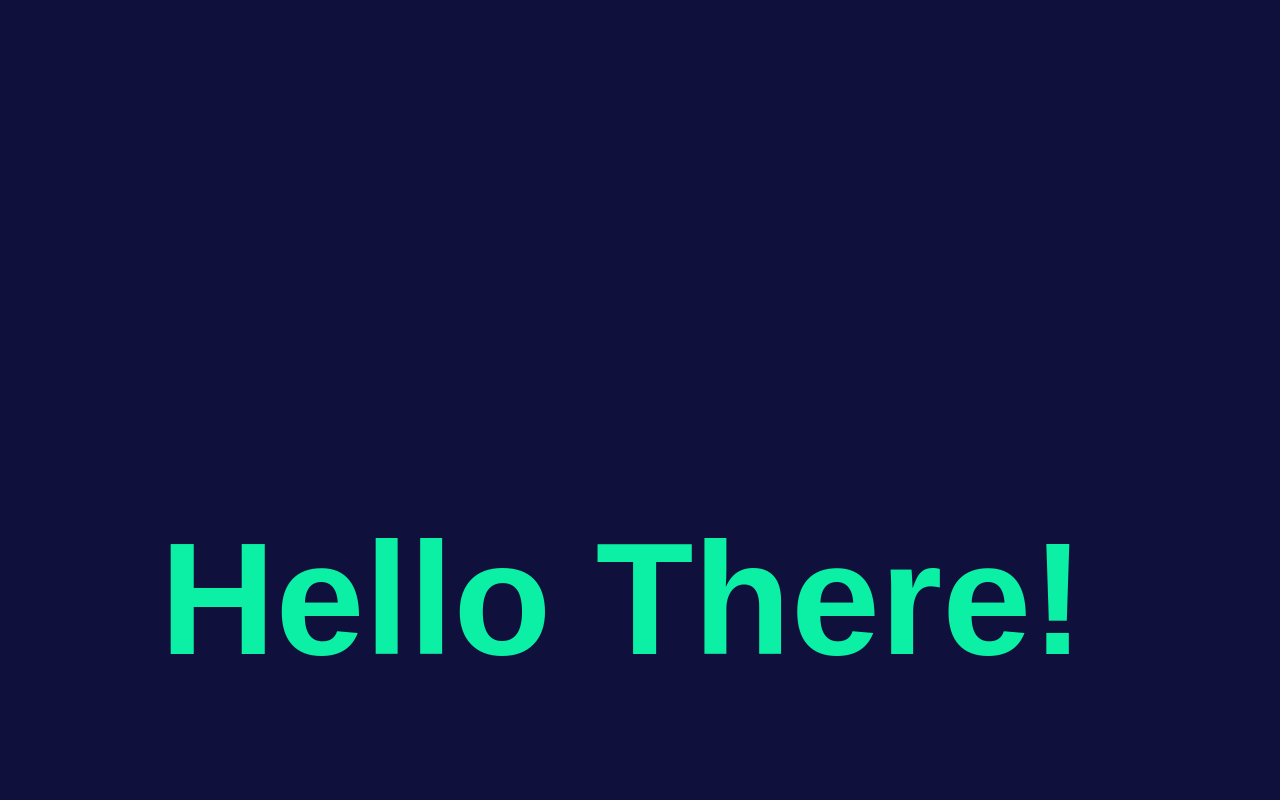
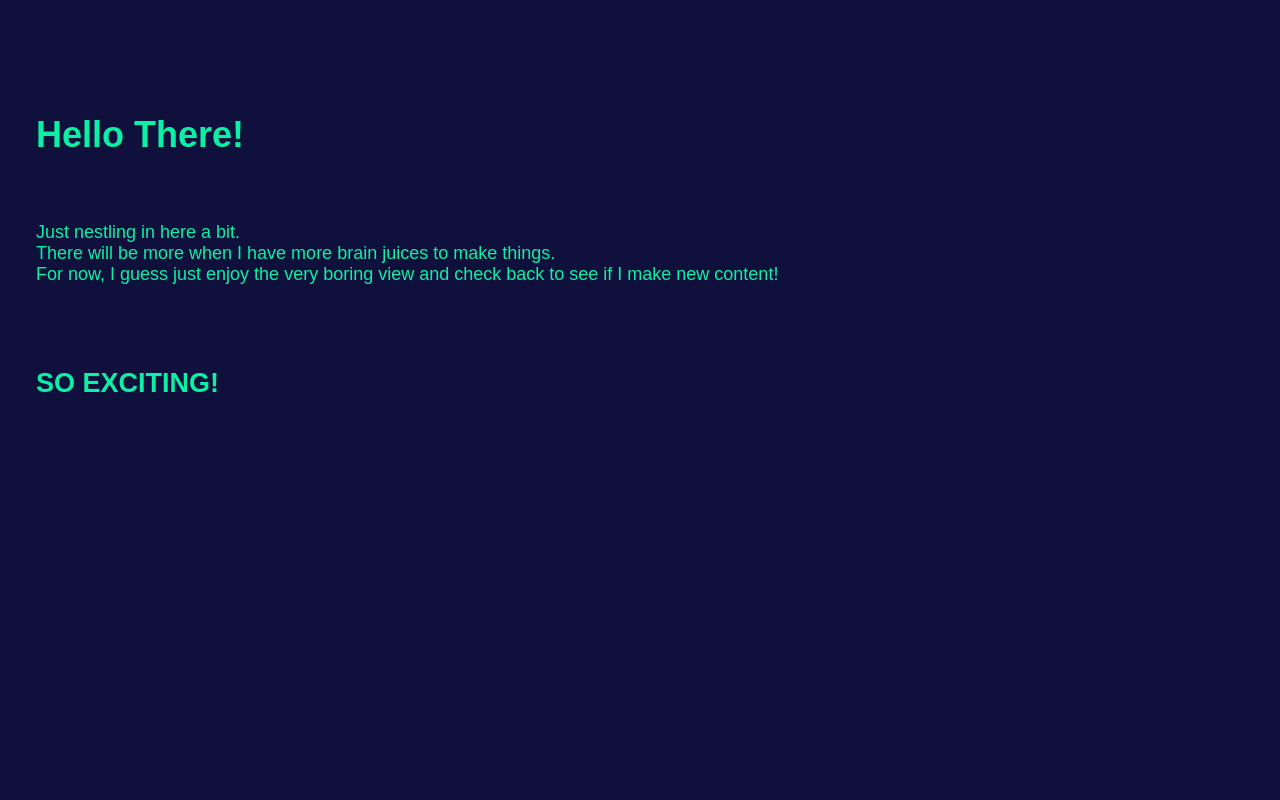
Before and after one commit to Fauxdai/fauxdai.github.io, a plain HTML site: page index.html in a window 1280 px wide. Shown: the top 800 px of the page. Drawn offline with Linux system fonts and the light colour scheme.

Commit message:
adjusted font size

```diff
--- a/css/style.css
+++ b/css/style.css
@@ -6,5 +6,5 @@ body{
     align-content: center;
 
     font-family: Arial, Helvetica, sans-serif;
-    font-size: 5em;
+    font-size: large;
 }
```
Also changed, not shown: 1 other file.
